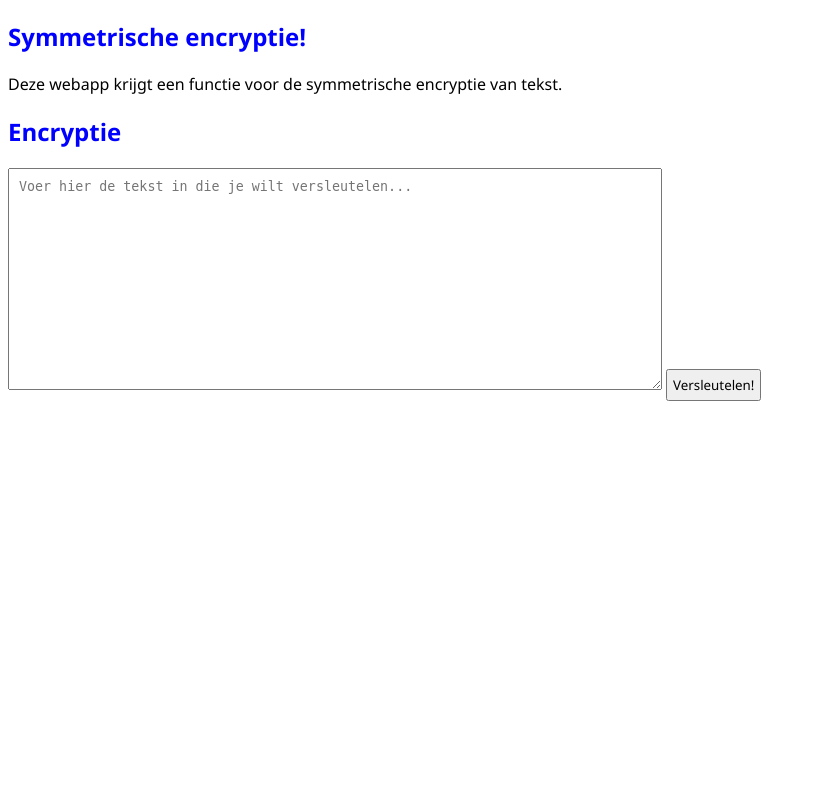
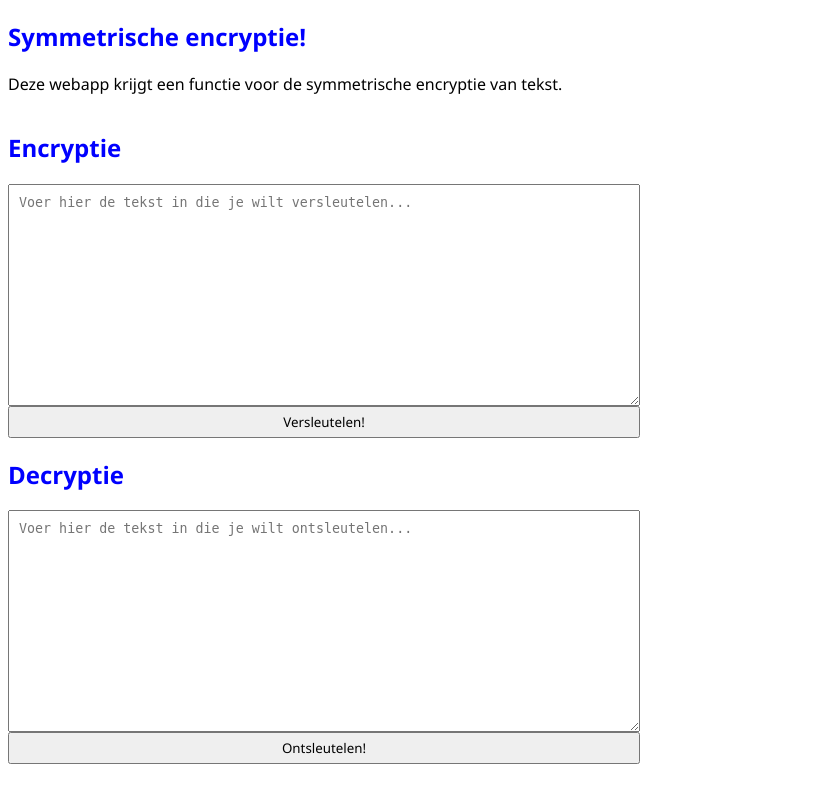
Before and after one commit to Emma-1122591/encryption-assignment, a Flask app: page / in a window 1280 px wide. Shown: the whole page, without its empty margins (0-816 px from the left). Run offline with Flask 3, Linux system fonts and the light colour scheme.

Commit message:
toevoeging: index.html - onderdeel voor decryption toegevoegd. aanpassing: styles.css - styling voor alle onderdelen.

```diff
--- a/static/styles.css
+++ b/static/styles.css
@@ -8,12 +8,38 @@ p {
 }
 
 #text-input {
-    width: 50%;
     height: 200px;
     padding: 10px;
+}
+
+#encryption {
+    display: grid;
+    grid-template-columns: 1fr;
+    grid-template-rows: 1fr;
+    width: 50%;
+}
+
+#decryption {
+    display: grid;
+    grid-template-columns: 1fr;
+    grid-template-rows: 1fr;
+    width: 50%;
+}
+
+#encryption-form {
+    display: grid;
+}
+
+#decryption-form {
+    display: grid;
 }
 
 #encrypt-button {
     font-family: 'Segoe UI', Tahoma, Geneva, Verdana, sans-serif;
     padding: 5px;
 }
+
+#decrypt-button {
+    font-family: 'Segoe UI', Tahoma, Geneva, Verdana, sans-serif;
+    padding: 5px;
+}
--- a/templates/index.html
+++ b/templates/index.html
@@ -12,11 +12,18 @@
             <h1>Symmetrische encryptie!</h1>
             <p>Deze webapp krijgt een functie voor de symmetrische encryptie van tekst.</p>
         </section>
-        <section>
+        <section id="encryption">
             <h2>Encryptie</h2>
-            <form method="post">
+            <form method="post" id="encryption-form">
                 <textarea id="text-input" name="text" type="textarea" placeholder="Voer hier de tekst in die je wilt versleutelen..."></textarea>
                 <button id="encrypt-button" type="submit">Versleutelen!</button>
+            </form>
+        </section>
+        <section id="decryption">
+            <h2>Decryptie</h2>
+            <form method="post" id="decryption-form">
+                <textarea id="text-input" name="text" type="textarea" placeholder="Voer hier de tekst in die je wilt ontsleutelen..."></textarea>
+                <button id="decrypt-button" type="submit">Ontsleutelen!</button>
             </form>
         </section>
         {% if encrypted_text %}
@@ -25,6 +32,12 @@
             <p>{{ encrypted_text }}</p>
         </section>
         {% endif %}
+        {% if decrypted_text %}
+        <section>
+            <h2>Resultaat:</h2>
+            <p>{{ decrypted_text }}</p>
+        </section>
+        {% endif %}
     </div>
 </body>
 </html>
```
